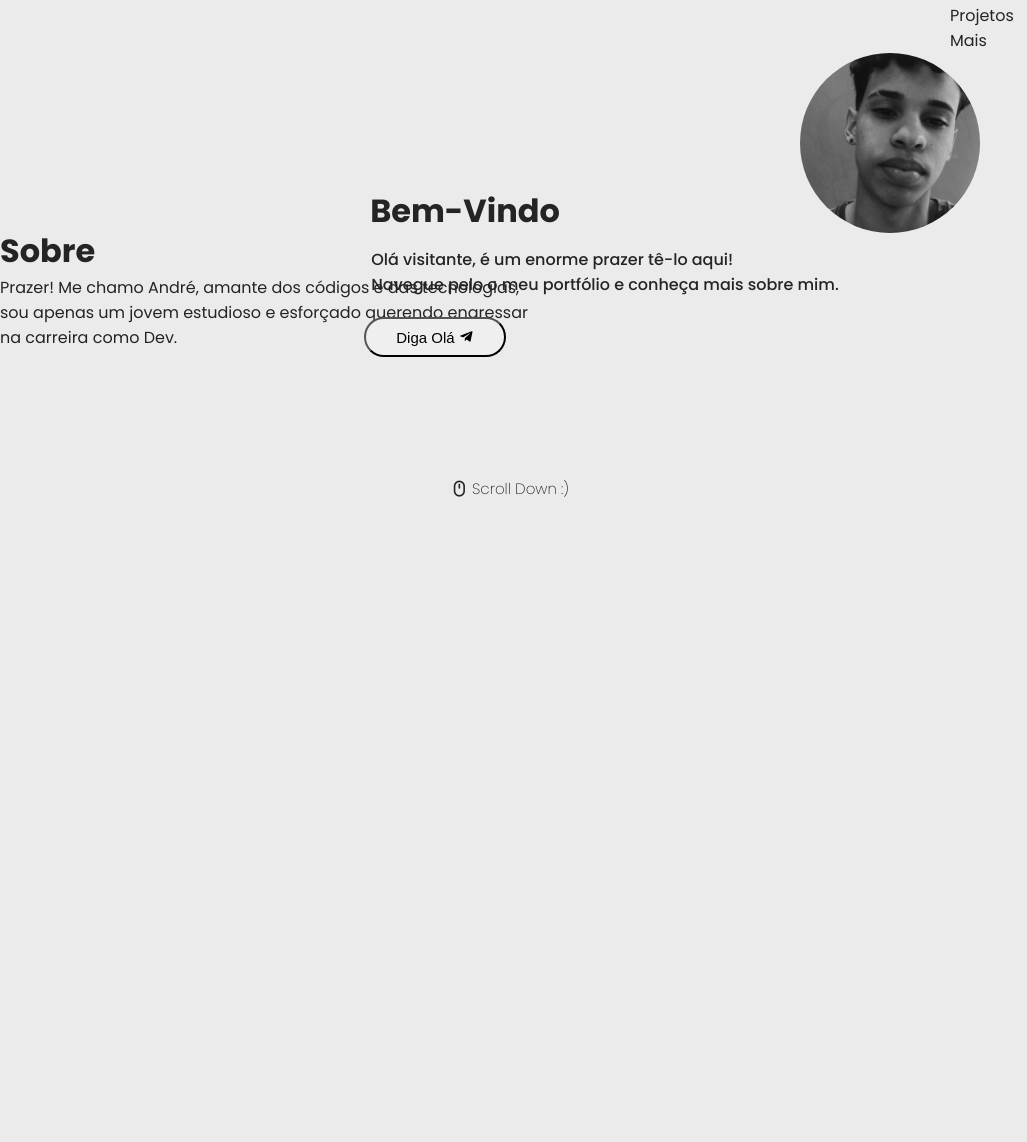
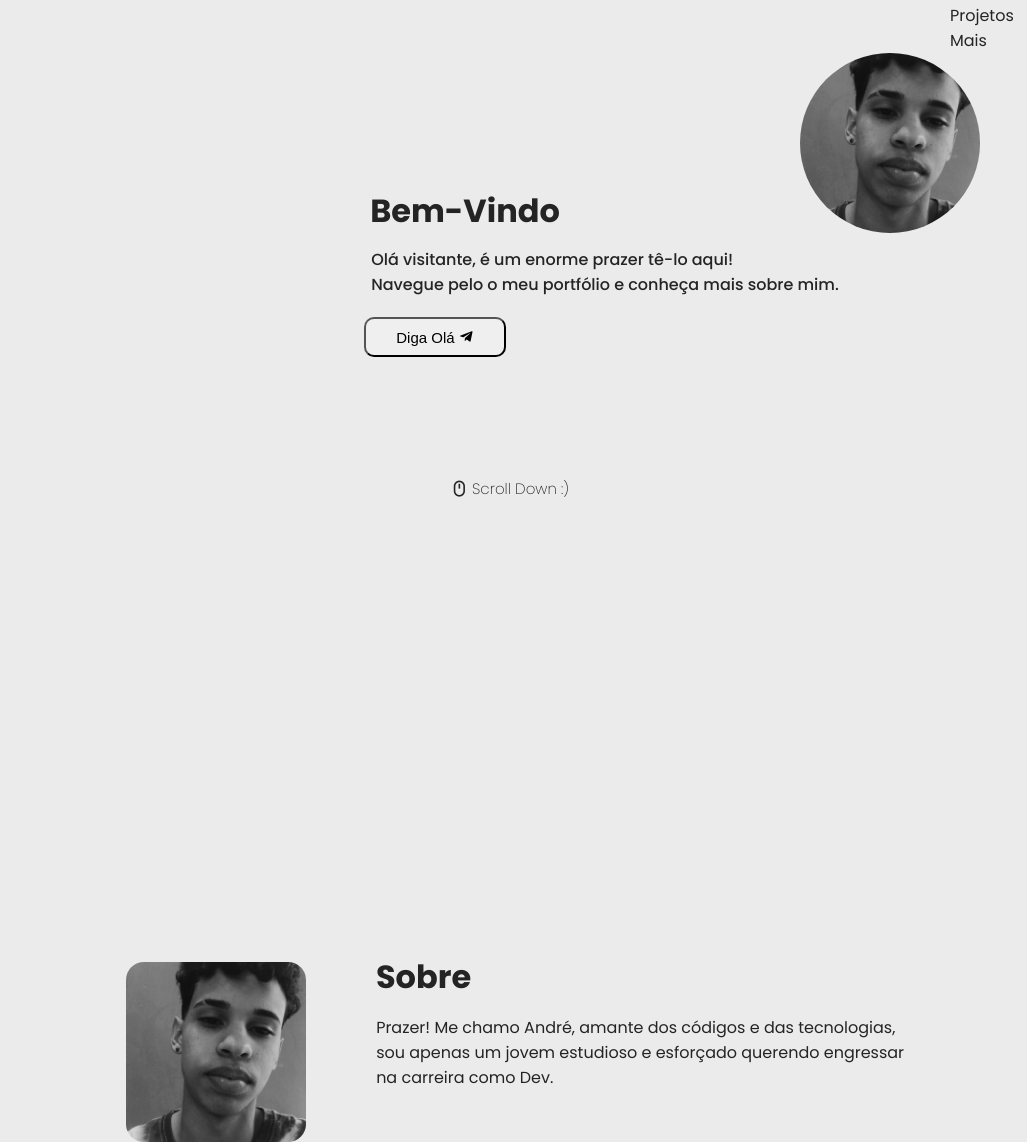
Before and after one commit to iwaandore/Portfolio, a plain HTML site: page index.html in a window 1280 px wide. Shown: the part 47-1189 px from the top of the page, without its empty margins (0-1027 px from the left). Before the commit the page ends 800 px from the top, so only its background shows below. Drawn offline with nearby package versions, Linux system fonts and the light colour scheme.

Commit message:
Update style2.css

```diff
--- a/style2.css
+++ b/style2.css
@@ -9,7 +9,7 @@
 }
 
 html {
-scroll-behavior: smooth;
+    scroll-behavior: smooth;
 }
 
 body {
@@ -129,7 +129,7 @@ button {
     top: 130px;
     right: 30px;
 
-    border-radius: 30px;
+    border-radius: 10px;
     padding: 5px 30px;
 
     height: 40px;
@@ -164,3 +164,53 @@ button:hover {
 
     border-radius: 50%;
 }
+
+.about {
+
+    display: flex;
+    justify-content: center;
+    align-content: center;
+    align-items: center;
+
+    height: 0;
+
+
+
+}
+
+#about {
+    margin-top: 1500px;
+}
+
+#p-about {
+
+    position: relative;
+    margin-top: 1650px;
+    margin-left: -95px;
+
+}
+
+.area-about {
+    height: 0px;
+}
+
+.imagem-about {
+    position: relative;
+    margin-left: -250px;
+    margin-top: 735px;
+
+
+    background-image: url(./selfie.jpg);
+    background-size: 100%;
+    background-position: center;
+
+    width: 180px;
+    height: 180px;
+
+    border-radius: 10%;
+}
+
+.card {
+    padding: 40px 80px;
+    background-color: white;
+}
```
